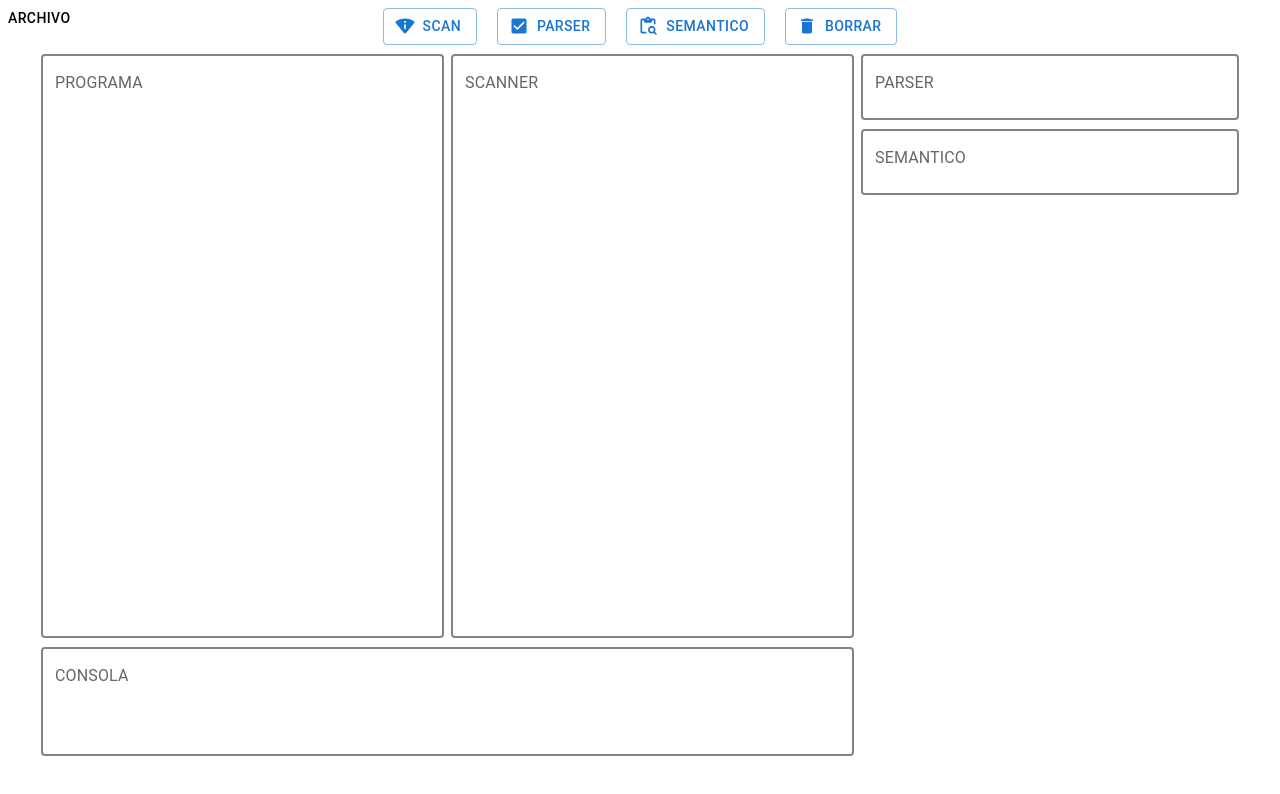
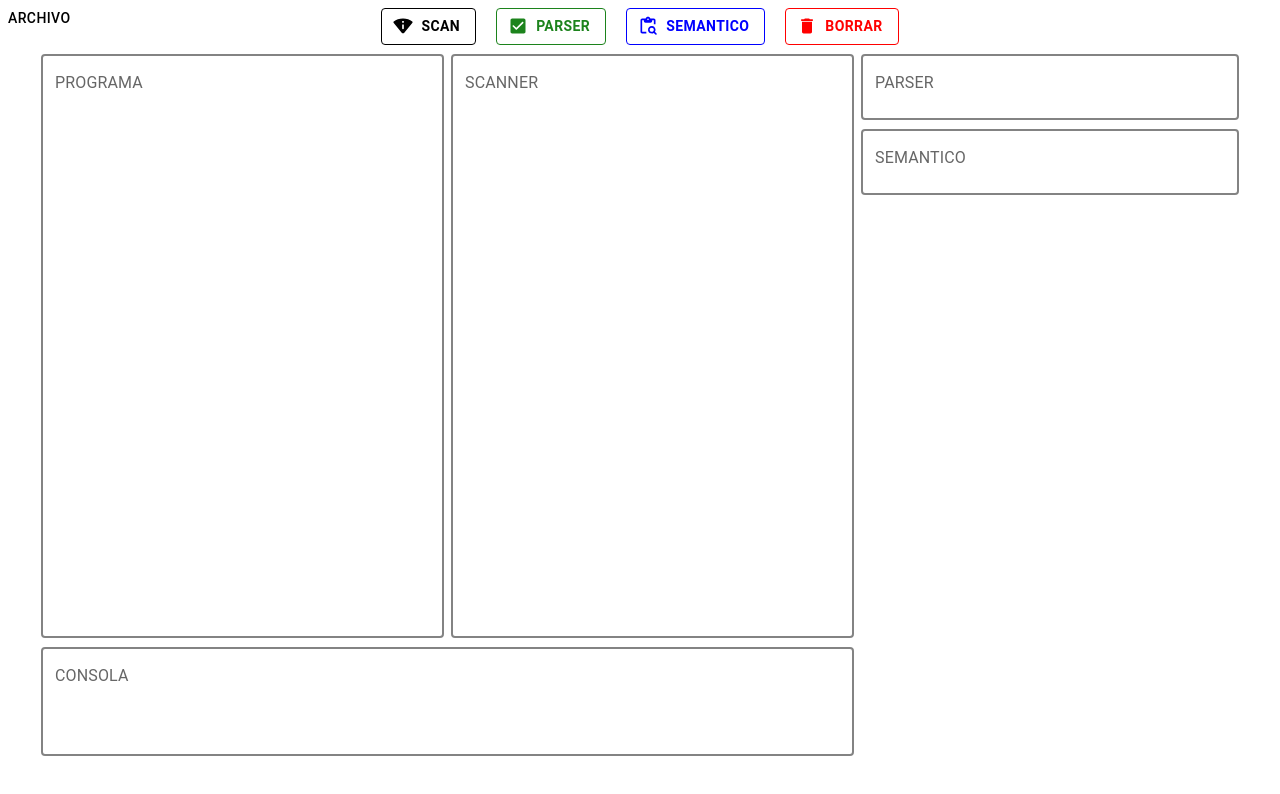
Before and after one commit to Squid6699/automatas, a React (Vite) app in the folder src/renderer/: page / in a window 1280 px wide. Shown: the top 794 px of the page. Built offline with nearby package versions, Linux system fonts and the light colour scheme.

Commit message:
add console

```diff
--- a/src/renderer/src/App.jsx
+++ b/src/renderer/src/App.jsx
@@ -8,6 +8,7 @@ import Semantico from "./components/Semantico"
 import { obtenerTokens } from "./js/Scanner"
 import { obtenerParser } from "./js/Parser"
 import { obtenerSemantico } from "./js/Semantico"
+import { errores, vaciarErrores } from "./js/functions"
 
 function App() {
 
@@ -15,6 +16,7 @@ function App() {
   const [listaTokens, setListaTokens] = useState([]);
   const [parser, setParser] = useState("");
   const [semantico, setSemantico] = useState("");
+  const [consola, setConsola] = useState(errores);
 
   const clickScan = () => {
     const palabras = txt.trim().split(/\s+/);
@@ -35,6 +37,7 @@ function App() {
     setListaTokens([]);
     setParser("");
     setSemantico("");
+    vaciarErrores();
   }
 
   const clickSemantico = () => {
@@ -74,7 +77,7 @@ function App() {
           </div>
 
           <div id="consola">
-            <Consola/>
+            <Consola consola = {consola}/>
           </div>
         </section>
       </section>
--- a/src/renderer/src/assets/main.css
+++ b/src/renderer/src/assets/main.css
@@ -35,26 +35,6 @@ header #fade-button{
   ;
 }
 
-.css-1q964xs-MuiFormLabel-root-MuiInputLabel-root{
-  color: black !important;
-  font-weight: bold !important;
-}
-
-.css-18pjc51-MuiFormLabel-root-MuiInputLabel-root.Mui-focused{
-  color: black !important;
-  font-weight: bold !important;
-}
-
-.MuiOutlinedInput-root .MuiOutlinedInput-notchedOutline {
-  border-color: rgba(0, 0, 0, 0.486);
-  border-width: 2px;
-}
-
-.MuiOutlinedInput-root.Mui-focused .MuiOutlinedInput-notchedOutline {
-  border-color: black !important;
-  border-width: 2px !important;
-}
-
 #programa textarea, #scanner textarea{
   font-size: 30px !important;
   line-height: 1 !important;
@@ -71,12 +51,13 @@ header #fade-button{
 }
 
 #consola textarea{
-  font-size: 30px !important;
+  font-size: 15px !important;
   line-height: 1 !important;
   font-family: "Inconsolata", monospace !important;
   font-style: normal !important;
   width: 1040px;
   height: 75px !important;
+  overflow-y: auto !important;
 }
 
 #programa{
@@ -118,3 +99,47 @@ header #fade-button{
     width: 785px;
   }
 }
+
+.css-1q964xs-MuiFormLabel-root-MuiInputLabel-root{
+  color: black !important;
+  font-weight: bold !important;
+}
+
+.css-18pjc51-MuiFormLabel-root-MuiInputLabel-root.Mui-focused{
+  color: black !important;
+  font-weight: bold !important;
+}
+
+.MuiOutlinedInput-root .MuiOutlinedInput-notchedOutline {
+  border-color: rgba(0, 0, 0, 0.486);
+  border-width: 2px;
+}
+
+.MuiOutlinedInput-root.Mui-focused .MuiOutlinedInput-notchedOutline {
+  border-color: black !important;
+  border-width: 2px !important;
+}
+
+header #botonScan{
+  color: black !important;
+  font-weight: bold !important;
+  border-color: black !important;
+}
+
+header #botonParser{
+  color: rgb(28, 131, 28) !important;
+  font-weight: bold !important;
+  border-color: rgb(28, 131, 28) !important;
+}
+
+header #botonSemantico{
+  color: blue !important;
+  font-weight: bold !important;
+  border-color: blue !important;
+}
+
+header #botonBorrar{
+  color: red !important;
+  font-weight: bold !important;
+  border-color: red !important;
+}
--- a/src/renderer/src/components/Botones.jsx
+++ b/src/renderer/src/components/Botones.jsx
@@ -85,19 +85,19 @@ function Botones({clickScan, clickParser, clickSemantico, clickBorrar, txt, setT
 
             </Menu>
 
-            <Button variant="outlined" startIcon={<PermScanWifiRoundedIcon />} onClick={() => clickScan()}>
+            <Button id='botonScan' variant="outlined" startIcon={<PermScanWifiRoundedIcon />} onClick={() => clickScan()}>
                 SCAN
             </Button>
 
-            <Button variant="outlined" startIcon={<CheckBoxRoundedIcon /> } onClick={() => clickParser()}>
+            <Button id='botonParser' variant="outlined" startIcon={<CheckBoxRoundedIcon /> } onClick={() => clickParser()}>
                 PARSER
             </Button>
 
-            <Button variant="outlined" startIcon={<ContentPasteSearchRoundedIcon />}  onClick={() => clickSemantico()}>
+            <Button id='botonSemantico' variant="outlined" startIcon={<ContentPasteSearchRoundedIcon />}  onClick={() => clickSemantico()}>
                 SEMANTICO
             </Button>
 
-            <Button variant="outlined" startIcon={<DeleteIcon />} onClick={() => clickBorrar()}>
+            <Button id='botonBorrar' variant="outlined" startIcon={<DeleteIcon />} onClick={() => clickBorrar()}>
                 BORRAR
             </Button>
 
--- a/src/renderer/src/components/Consola.jsx
+++ b/src/renderer/src/components/Consola.jsx
@@ -2,7 +2,7 @@ import React from 'react'
 import Box from '@mui/material/Box';
 import TextField from '@mui/material/TextField';
 
-function Consola(){
+function Consola({consola}){
     return(
         <>
             <Box
@@ -15,10 +15,7 @@ function Consola(){
                 id="outlined-multiline-static"
                 label="CONSOLA"
                 multiline
-                //rows={5}
-                InputProps={{
-                    readOnly: true,
-                }}
+                value={consola}
                 />
             </div>
             </Box>
--- a/src/renderer/src/js/functions.js
+++ b/src/renderer/src/js/functions.js
@@ -1,4 +1,10 @@
 import { getTokenParser } from "./tablaParser";
+
+export const errores = [];
+
+export function vaciarErrores(){
+    errores = [];
+}
 
 export function esId(token){
     var regex = /^[a-zA-Z][a-zA-Z0-9]*$/;
@@ -65,10 +71,12 @@ export function obtenerOut(palabras, pos){
         if (newPos > 0){
             return newPos;
         }else{
-            console.log("ERROR EN ID CERCA DE: "+ palabras[pos + 1]);
+            // console.log("ERROR EN ID CERCA DE: "+ palabras[pos + 1]);
+            errores.push("ERROR EN ID CERCA DE: "+ palabras[pos + 1] + "\n");
         }
     }else{
         console.log("SIN ( DESPUES DEL OUT");
+        errores.push("SIN ( DESPUES DEL OUT" + "\n");
     }
     return 0;
 }
```
